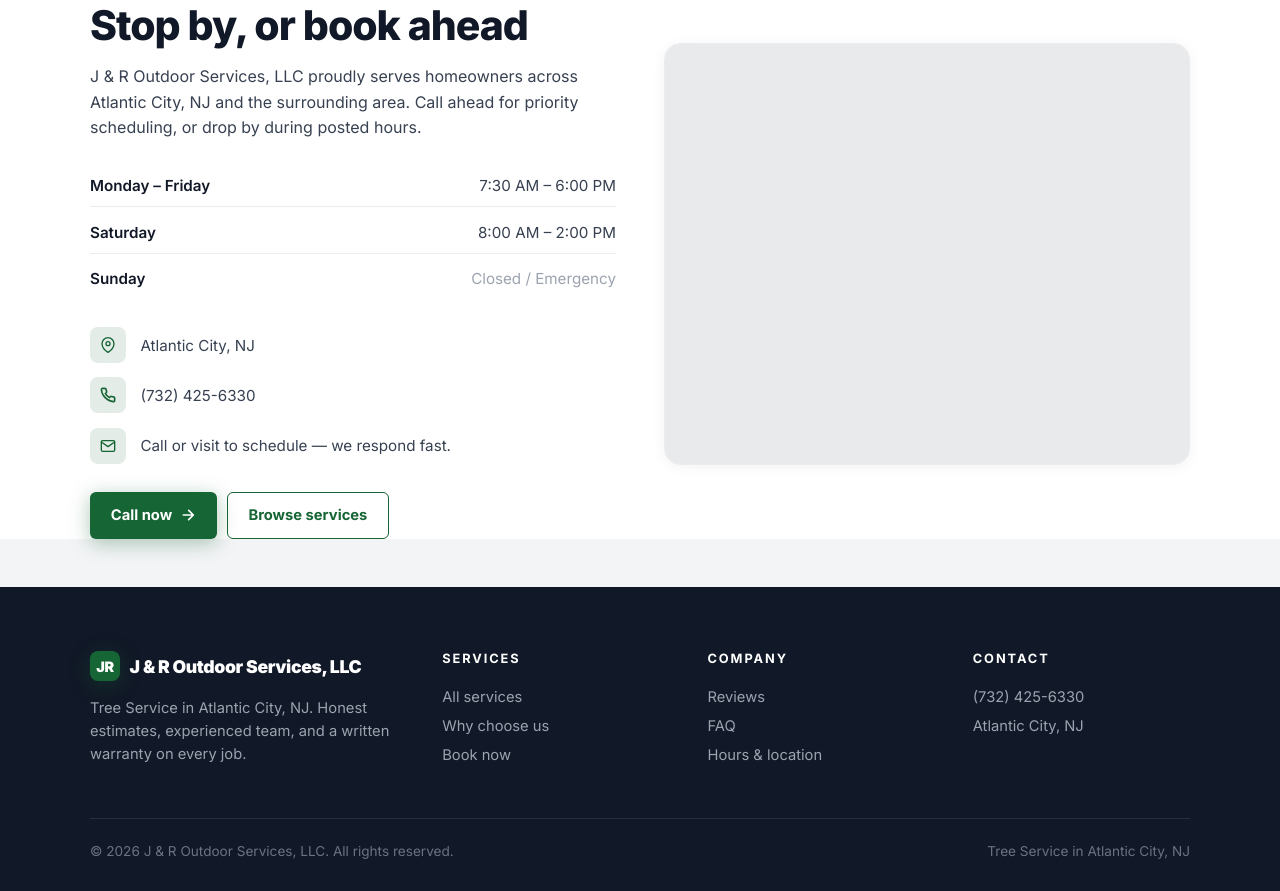
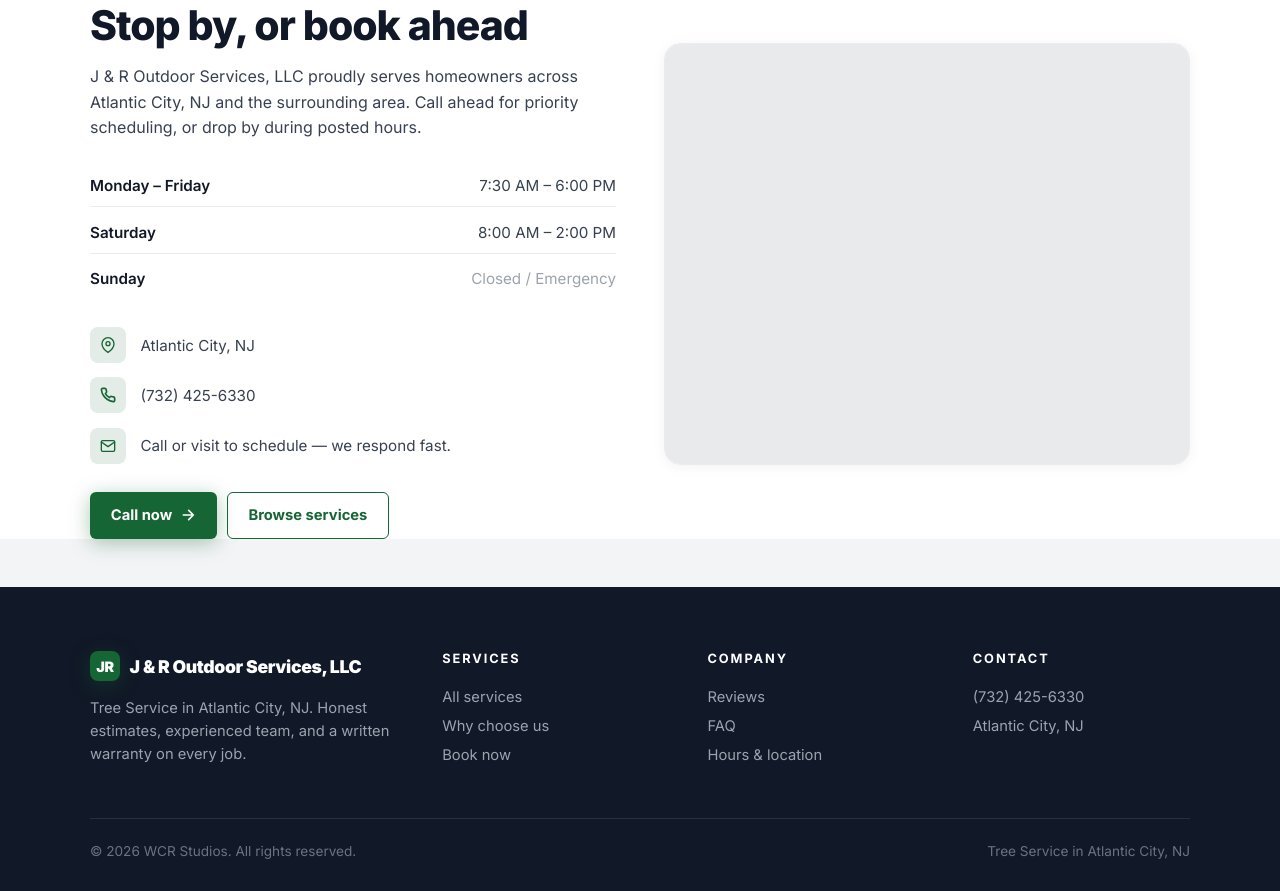
Before and after one commit to Wrenbjor/trades--j-and-r-outdoor-services-llc, a plain HTML site: page index.html in a window 1280 px wide. Shown: the part 4666-5557 px from the top of the page. Drawn offline with nearby package versions, Linux system fonts and the light colour scheme; no server answers.

Commit message:
Update site

```diff
--- a/index.html
+++ b/index.html
@@ -605,7 +605,7 @@
     </div>
   </div>
   <div class="foot-bottom">
-    <div>&copy; 2026 J &amp; R Outdoor Services, LLC. All rights reserved.</div>
+    <div>&copy; 2026 WCR Studios. All rights reserved.</div>
     <div>Tree Service in Atlantic City, NJ</div>
   </div>
 </footer>
```
